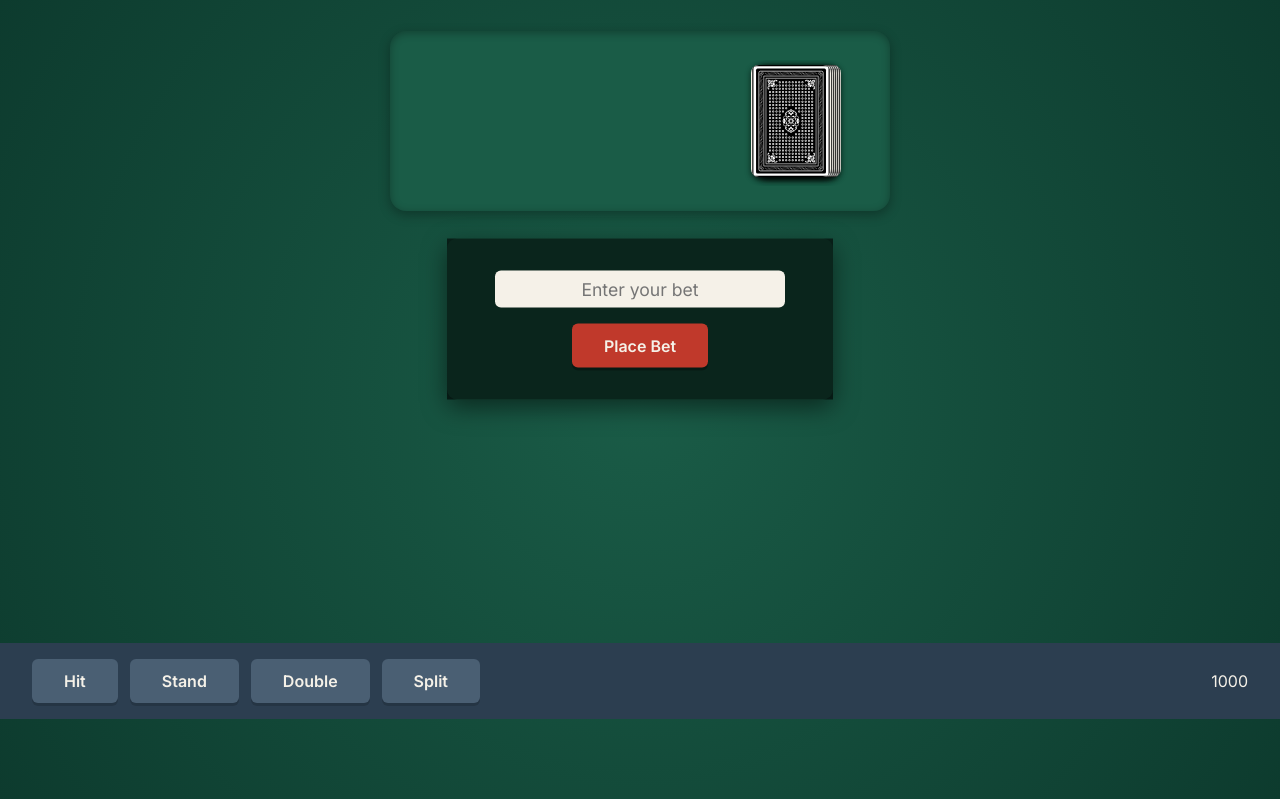
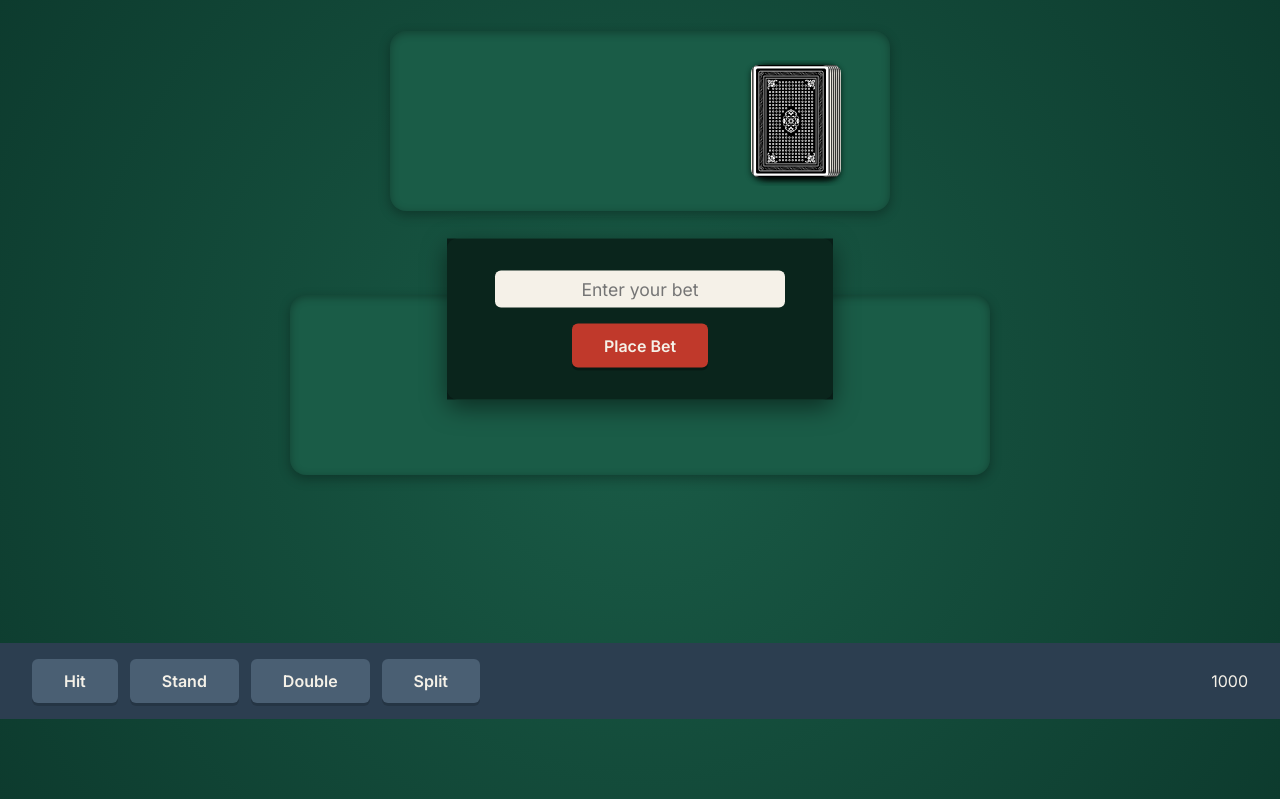
Before and after one commit to chrisfox9158/blackjack-table, a Flask app: page / in a window 1280 px wide. Shown: the part 81-880 px from the top of the page. Run offline with Flask 3, Linux system fonts and the light colour scheme; data that the repository does not hold is empty.

Commit message:
Add player hands holder panel

```diff
--- a/static/style.css
+++ b/static/style.css
@@ -124,6 +124,19 @@ header {
     gap: 0.5rem;
 }
 
+#hands-container {
+    display: flex;
+    flex-direction: row;
+    justify-content: center;
+    gap: 2rem;
+    background-color: var(--felt-light);
+    border-radius: 16px;
+    padding: 2rem 3rem;
+    min-height: 180px;
+    width: 700px;
+    box-shadow: inset 0 2px 8px rgba(0, 0, 0, 0.3), 0 4px 12px rgba(0, 0, 0, 0.3);
+}
+
 /* BANNER CONFIGURATIONS */
 .outcome {
     font-family: var(--font-display);
```
